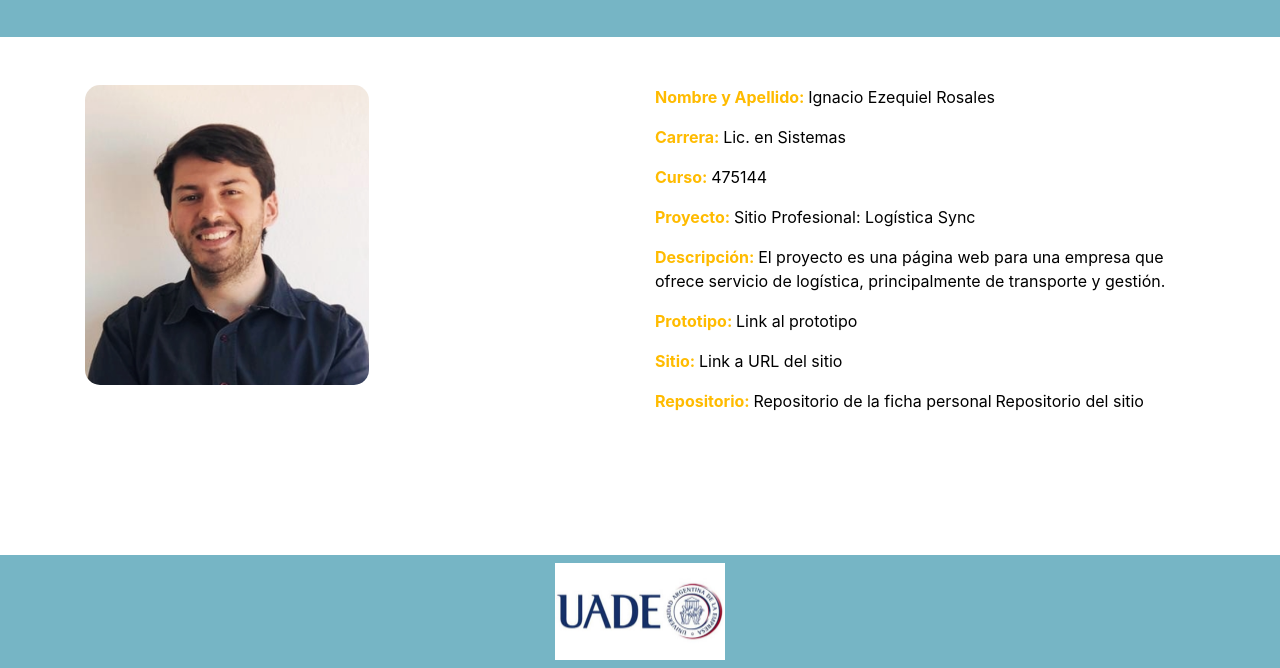
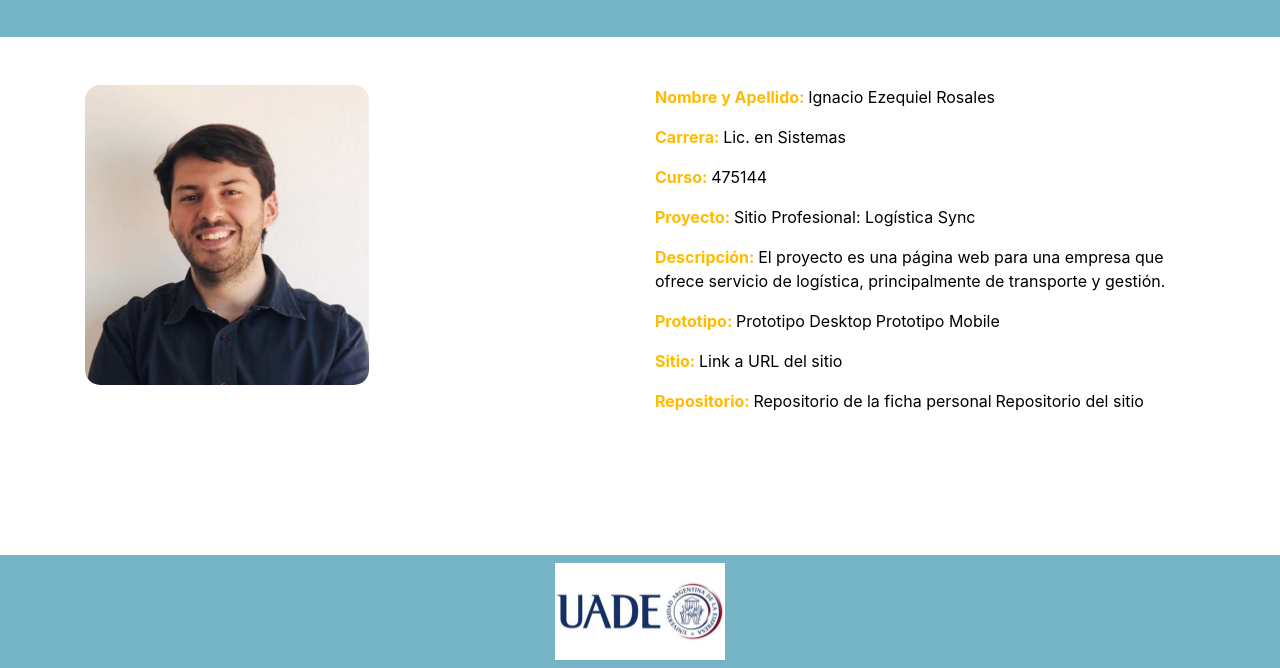
Before and after one commit to nachorosales/fichaPersonal, a plain HTML site: page index.html in a window 1280 px wide. Shown: the part 132-800 px from the top of the page. Drawn offline with nearby package versions, Linux system fonts and the light colour scheme.

Commit message:
se agregan URLs de prototipo

```diff
--- a/index.html
+++ b/index.html
@@ -33,7 +33,7 @@
           <p class="font-weight-bold">Proyecto: <span class="font-weight-normal">Sitio Profesional: Logística Sync</span></p>
 
           <p class="font-weight-bold">Descripción: <span class="font-weight-normal">El proyecto es una página web para una empresa que ofrece servicio de logística, principalmente de transporte y gestión.</p</span></p>
-          <p class="font-weight-bold">Prototipo: <a href="#" class="font-weight-normal" target="_blank">Link al prototipo</a></p>
+          <p class="font-weight-bold">Prototipo: <a href="https://design.penpot.app/#/view/68a1c0e6-b27c-807b-8004-43d2f8889763?page-id=3c1fe5b2-15f9-8062-8004-493a70ae53a4&section=interactions&index=0&share-id=68a1c0e6-b27c-807b-8004-493d5e096c3b" class="font-weight-normal" target="_blank">Prototipo Desktop</a> <a href="https://design.penpot.app/#/view/68a1c0e6-b27c-807b-8004-43d2f8889763?page-id=68a1c0e6-b27c-807b-8004-43d2f8889764&section=interactions&index=0&share-id=68a1c0e6-b27c-807b-8004-493a28cc032c" class="font-weight-normal" target="_blank">Prototipo Mobile</a></p>
           <p class="font-weight-bold">Sitio: <a href="https://nachorosales.github.io/UVA-2---Trabajo-integrador-de-sitios-profesionales/index.html" class="font-weight-normal" target="_blank">Link a URL del sitio</a></p>
           <p class="font-weight-bold">Repositorio: <a href="https://github.com/nachorosales/fichaPersonal" class="font-weight-normal" target="_blank">Repositorio de la ficha personal</a> <a href="https://github.com/nachorosales/UVA-2---Trabajo-integrador-de-sitios-profesionales" class="font-weight-normal" target="_blank">Repositorio del sitio</a></p>
         </div>
```
